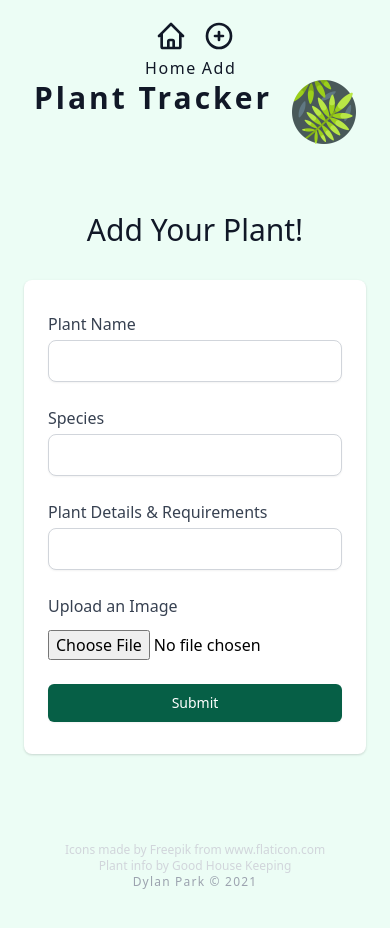
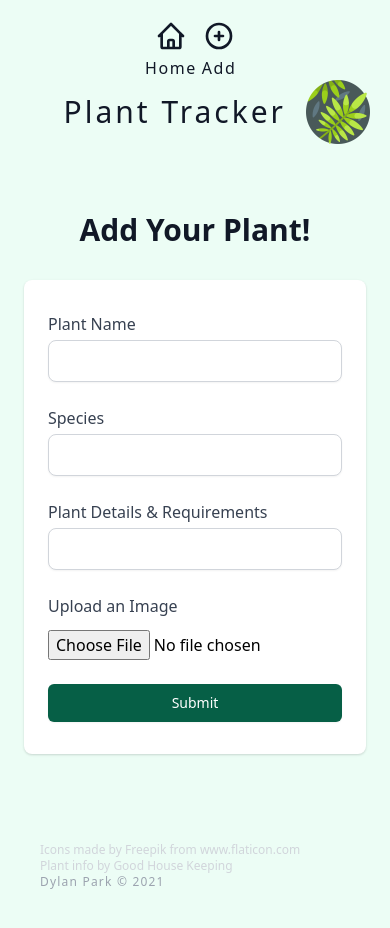
Before and after one commit to dylpark/plant-tracker-app-react, a Next.js app: page /add in a window 390 px wide. Built offline with nearby package versions, Linux system fonts and the light colour scheme.

Commit message:
Adjusting fonts & component alignment

```diff
--- a/components/Footer.jsx
+++ b/components/Footer.jsx
@@ -8,7 +8,7 @@ function Footer() {
   const copyright = `Dylan Park © ${date}`;
 
   return (
-    <footer className="flex flex-col sm:flex-row m-10 justify-between items-center h-auto">
+    <footer className="flex flex-col sm:flex-row m-10 justify-between h-auto">
       <div className="text-xs text-gray-300">
         Icons made by{" "}
         <a href="https://www.freepik.com" title="Freepik">
--- a/components/Header.jsx
+++ b/components/Header.jsx
@@ -7,13 +7,13 @@ import HeaderItem from "./HeaderItem";
 
 function Header() {
   return (
-    <header className="flex flex-col sm:flex-row m-5 justify-between items-center h-auto">
-      <div className="flex flex-grow justify-start max-w-2xl">
+    <header className="flex flex-col sm:flex-row m-5 justify-between h-auto">
+      <div className="flex flex-grow self-center hoverjustify-start max-w-2xl">
         <HeaderItem title="Home" Icon={HomeIcon} href="/" />
         <HeaderItem title="Add" Icon={PlusCircleIcon} href="/add" />
       </div>
       <div className="flex flex-grow justify-end max-w-2xl">
-        <h1 className="tracking-widest mr-5 text-3xl font-bold text-gray-900">
+        <h1 className="tracking-widest self-center mr-5 text-3xl font-thin text-gray-900">
           Plant Tracker
         </h1>
         <Image
--- a/components/HeaderItem.jsx
+++ b/components/HeaderItem.jsx
@@ -5,9 +5,14 @@ import Link from "next/link";
 function HeaderItem({ Icon, title, href }) {
   return (
     <Link href={href}>
-      <div className="flex flex-col items-center cursor-pointer group w-12 sm:w-20 hover:text-gray-900">
-        <Icon className="h-8 mb-1 text-gray-900" href={href} />
-        <p className="tracking-widest font-medium text-gray-900 ">{title}</p>
+      <div className="flex flex-col items-center cursor-pointer group w-12 sm:w-20">
+        <Icon
+          className="h-8 mb-1 group-hover:animate-bounce text-gray-900"
+          href={href}
+        />
+        <p className="tracking-widest font-thin hover:font-medium text-gray-900 ">
+          {title}
+        </p>
       </div>
     </Link>
   );
--- a/components/Thumbnail.jsx
+++ b/components/Thumbnail.jsx
@@ -16,9 +16,7 @@ function Thumbnail(props) {
           {props.name}
         </h2>
 
-        <h3 className="mt-1 text-base text-gray-600 font-extralight">
-          {props.species}
-        </h3>
+        <h3 className="text-base text-gray-600 font-thin">{props.species}</h3>
 
         <p className="max-w-md text-sm text-gray-900 font-normal">
           {props.info}
--- a/components/form/Form.jsx
+++ b/components/form/Form.jsx
@@ -29,7 +29,7 @@ function Form() {
   return (
     <div className="flex flex-col justify-center py-12 px-6 lg:px-8">
       <div className="sm:mx-auto sm:w-full sm:max-w-md">
-        <h2 className="text-center text-3xl font-thin text-gray-900">
+        <h2 className="text-center text-3xl font-bold text-gray-900">
           Add Your Plant!
         </h2>
       </div>
--- a/components/form/ImageUpload.jsx
+++ b/components/form/ImageUpload.jsx
@@ -4,10 +4,7 @@
 function ImageUpload(props) {
   return (
     <div>
-      <label
-        for="Upload an Image"
-        class="block text-m font-medium text-gray-700"
-      >
+      <label for="Upload an Image" class="block text-m font-thin text-gray-700">
         Upload an Image
       </label>
       <div className="mt-3">
--- a/components/form/Input.jsx
+++ b/components/form/Input.jsx
@@ -4,7 +4,7 @@
 function Name(props) {
   return (
     <div>
-      <label for={props.for} class="block text-m font-medium text-gray-700">
+      <label for={props.for} class="block text-m font-thin text-gray-700">
         {props.title}
       </label>
       <div className="mt-1">
```
